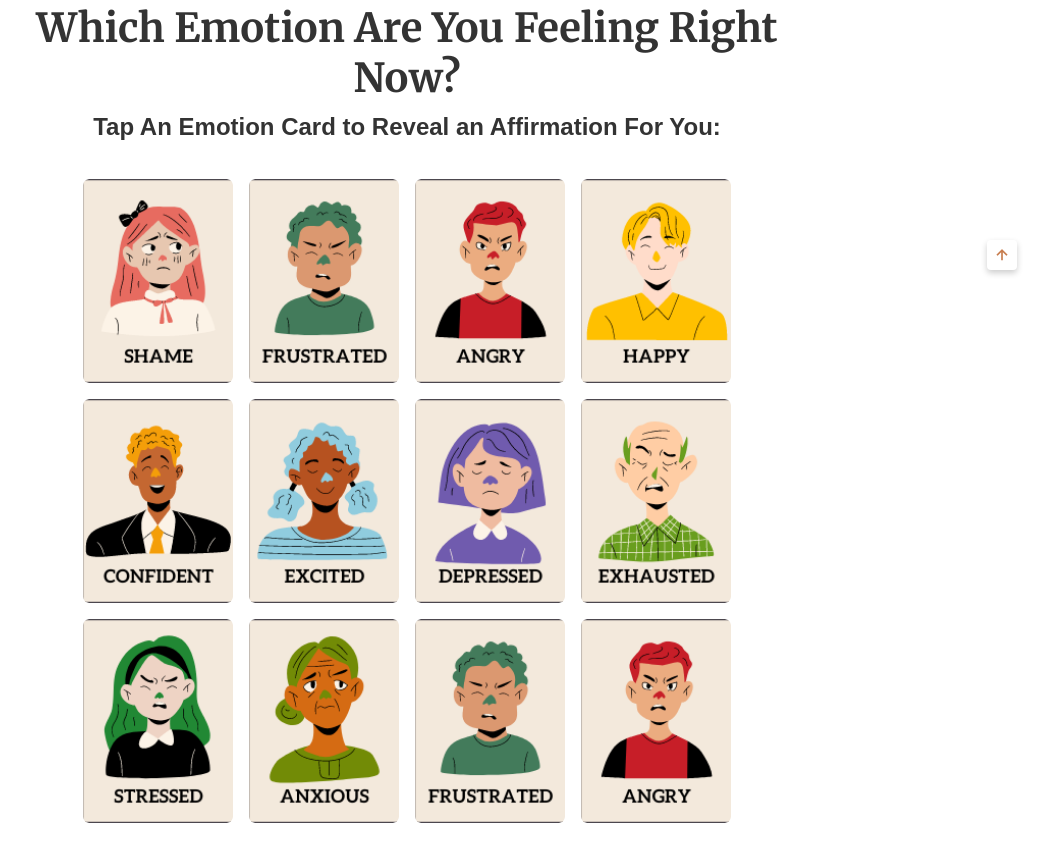
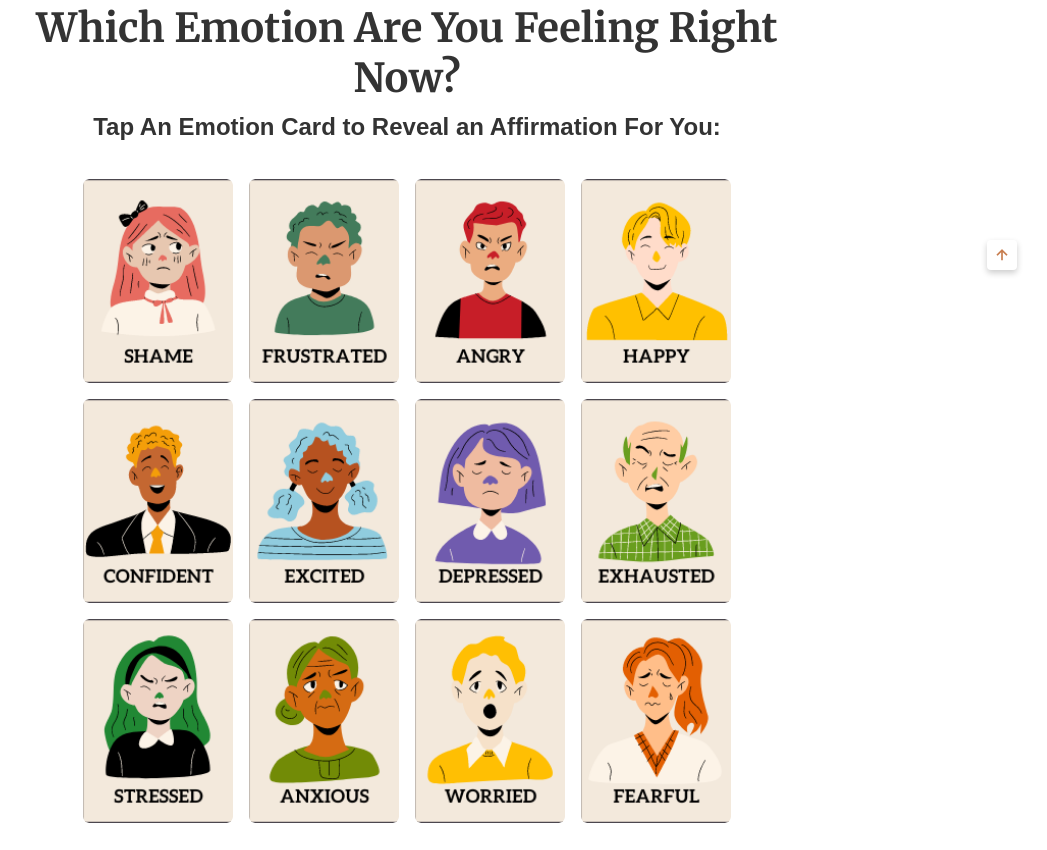
Before and after one commit to angelocdz/ffirms-static, a website: page dist/index.html in a window 1280 px wide. Shown: the part 770-1620 px from the top of the page, without its empty margins (233-1280 px from the left). Drawn offline with nearby package versions, Linux system fonts and the light colour scheme.

Commit message:
Update homepage 07-20-2022 4

```diff
--- a/dist/css/style.css
+++ b/dist/css/style.css
@@ -93,7 +93,7 @@ a {
 }
 
 /* sr */
-.image-box,
+.images__box,
 .affirmation,
 .motivation,
 .snippet,
@@ -110,7 +110,7 @@ a {
 }
 
 /* center */
-.text-center {
+.center {
   text-align: center;
 }
 
@@ -189,7 +189,6 @@ a {
 }
 
 .logo-content img {
-  /*width: 13%;*/
   width: 16%;
 }
 
@@ -362,6 +361,14 @@ img {
 }
 
 /* IMAGES */
+.images__container {
+  width: 100%;
+  display: flex;
+  justify-content: center;
+  flex-wrap: wrap;
+  padding: 4rem 13rem;
+}
+
 .images__title {
   font-size: 4rem;
   margin-top: 2rem;
@@ -374,6 +381,26 @@ img {
   margin-bottom: 3rem;
   margin-left: 4rem;
   margin-right: 4rem;
+}
+
+.images__container .images__box{
+  position: relative;
+  max-height: 230px;
+  max-width: 160px;
+  border-radius: 6px;
+  overflow: hidden;
+  margin: 8px;
+}
+
+.images__container .images__box a img{
+  height: 100%;
+  width: 100%;
+  border-radius: 6px;
+  transition: transform 0.2s linear;
+}
+
+.images__box:hover a img{
+  transform: scale(1.05);
 }
 
 
@@ -546,34 +573,6 @@ img {
 }
 
 
-/* IMAGES */
-.images__container {
-  width: 100%;
-  display: flex;
-  justify-content: center;
-  flex-wrap: wrap;
-  padding: 4rem 13rem;
-}
-
-.images__container .image-box{
-  position: relative;
-  max-height: 230px;
-  max-width: 160px;
-  border-radius: 6px;
-  overflow: hidden;
-  margin: 8px;
-}
-
-.images__container .image-box a img{
-  height: 100%;
-  width: 100%;
-  border-radius: 6px;
-  transition: transform 0.2s linear;
-}
-
-.image-box:hover a img{
-  transform: scale(1.05);
-}
 
 /* Affirmation */
 .affirmation-title {
@@ -665,7 +664,7 @@ img {
     padding: 13rem 1rem;
   }
 
-  .images__container .image-box{
+  .images__container .images__box{
     max-height: 120px;
     max-width: 79px;
   }
--- a/dist/index.html
+++ b/dist/index.html
@@ -45,26 +45,24 @@
   </section>
 <!-- IMAGES -->
   <main id="images">
-    <div class="affirmation-images images">
-      <div class="images images__container container">
-        <h2 class="images__title text-center">Which Emotion Are You Feeling Right Now?</h2>
-        <h3 class="images__txt text-center">Tap An Emotion Card to Reveal an Affirmation For You:</h3>
-        <div class="image-box" data-name="spiderman"><a href="affirmation.html"><img src="images/c1.png" alt=""></a></div>
-        <div class="image-box" data-name="joker"><a href="affirmation.html"><img src="images/c2.png" alt=""></a></div>
-        <div class="image-box" data-name="ironman"><a href="affirmation.html"><img src="images/c3.png" alt=""></a></div>
-        <div class="image-box" data-name="passenger"><a href="affirmation.html"><img src="images/c4.png" alt=""></a></div>
-        <div class="image-box" data-name="space"><a href="affirmation.html"><img src="images/c5.png" alt=""></a></div>
-        <div class="image-box" data-name="spiderman"><a href="affirmation.html"><img src="images/c6.png" alt=""></a></div>
-        <div class="image-box" data-name="universe"><a href="affirmation.html"><img src="images/c7.png" alt=""></a></div>
-        <div class="image-box" data-name="spiderman"><a href="affirmation.html"><img src="images/c8.png" alt=""></a></div>
-        <div class="image-box" data-name="holiday"><a href="affirmation.html"><img src="images/c9.png" alt=""></a></div>
-        <div class="image-box" data-name="ironman"><a href="affirmation.html"><img src="images/c10.png" alt=""></a></div>
-        <div class="image-box" data-name="joker"><a href="affirmation.html"><img src="images/c2.png" alt=""></a></div>
-        <div class="image-box" data-name="ironman"><a href="affirmation.html"><img src="images/c3.png" alt=""></a></div>
-      </div>
+    <div class="images__container container">
+      <h2 class="images__title center">Which Emotion Are You Feeling Right Now?</h2>
+      <h3 class="images__txt center">Tap An Emotion Card to Reveal an Affirmation For You:</h3>
+      <div class="images__box" data-name=""><a href="affirmation.html"><img src="images/c1.png" alt=""></a></div>
+      <div class="images__box" data-name=""><a href="affirmation.html"><img src="images/c2.png" alt=""></a></div>
+      <div class="images__box" data-name=""><a href="affirmation.html"><img src="images/c3.png" alt=""></a></div>
+      <div class="images__box" data-name=""><a href="affirmation.html"><img src="images/c4.png" alt=""></a></div>
+      <div class="images__box" data-name=""><a href="affirmation.html"><img src="images/c5.png" alt=""></a></div>
+      <div class="images__box" data-name=""><a href="affirmation.html"><img src="images/c6.png" alt=""></a></div>
+      <div class="images__box" data-name=""><a href="affirmation.html"><img src="images/c7.png" alt=""></a></div>
+      <div class="images__box" data-name=""><a href="affirmation.html"><img src="images/c8.png" alt=""></a></div>
+      <div class="images__box" data-name=""><a href="affirmation.html"><img src="images/c9.png" alt=""></a></div>
+      <div class="images__box" data-name=""><a href="affirmation.html"><img src="images/c10.png" alt=""></a></div>
+      <div class="images__box" data-name=""><a href="affirmation.html"><img src="images/c11.png" alt=""></a></div>
+      <div class="images__box" data-name=""><a href="affirmation.html"><img src="images/c12.png" alt=""></a></div>
     </div>
   </main>
-<!-- Footer -->
+<!-- FOOTER -->
   <footer class="footer">
     <ul class="footer__link-container flex">
       <li><a href="blog.html" class="footer__link nav-link">Blog</a></li>
--- a/dist/js/script.js
+++ b/dist/js/script.js
@@ -45,4 +45,4 @@ const sr = ScrollReveal({
   delay: 400,
 })
 
-sr.reveal(`.image-box, .footer__link-container, .footer__socials, .footer__copy-r, .affirmation, .motivation, .snippet, .about, .contact, .privacy, .terms`, { interval:100, origin:'bottom'})
+sr.reveal(`.images__title, .images__txt, .images__box, .footer__link-container, .footer__socials, .footer__copy-r, .affirmation, .motivation, .snippet, .about, .contact, .privacy, .terms`, { interval:100, origin:'bottom'})
```
